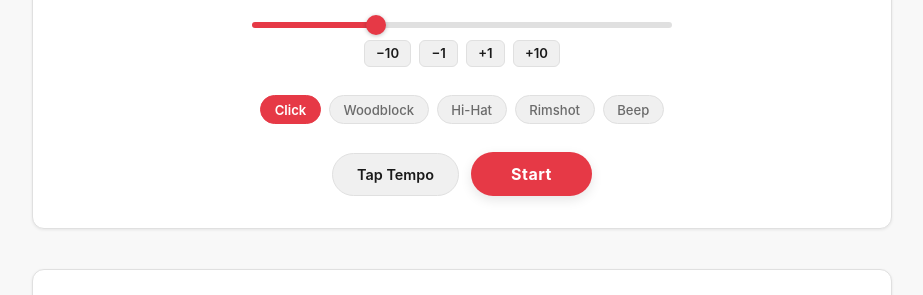
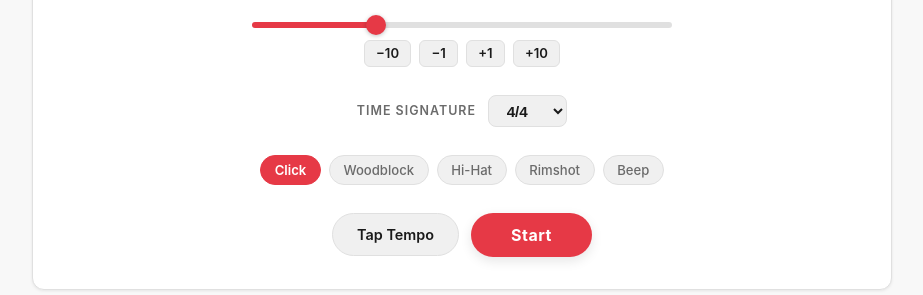
Before and after one commit to ustadlostad/drumio, a website: page index.html in a window 1280 px wide. Shown: the part 284-579 px from the top of the page, without its empty margins (178-1101 px from the left). Drawn offline with Linux system fonts and the light colour scheme.

Commit message:
feat: add time signature selector to metronome (iteration 9)
- Add TIME_SIGNATURES config array (4/4, 3/4, 2/4, 6/8, 12/8)
- Expandable design: new signatures added by appending to array
- Metronome class: setTimeSignature(), per-sig accent beats & note value
- Dropdown UI in index.html, wired in app.js
- Beat dots rebuild on signature change
- CSS for time-sig-selector component

```diff
--- a/css/metronome.css
+++ b/css/metronome.css
@@ -328,3 +328,38 @@
   color: var(--color-text-muted);
   margin-top: 0.15rem;
 }
+
+/* ─── Time Signature Selector ────────────────────────────────────── */
+
+.time-sig-selector {
+  display: flex;
+  align-items: center;
+  gap: 0.75rem;
+}
+
+.time-sig-label {
+  font-size: 0.78rem;
+  font-weight: 600;
+  letter-spacing: 1px;
+  text-transform: uppercase;
+  color: var(--color-text-muted);
+}
+
+.time-sig-select {
+  background-color: var(--color-surface-alt);
+  color: var(--color-text);
+  border: 1px solid var(--color-border);
+  padding: 0.35rem 0.85rem;
+  font-size: 0.95rem;
+  font-weight: 700;
+  border-radius: 8px;
+  cursor: pointer;
+  outline: none;
+  transition: border-color 0.15s ease, box-shadow 0.15s ease;
+}
+
+.time-sig-select:hover,
+.time-sig-select:focus {
+  border-color: var(--color-accent);
+  box-shadow: 0 0 0 2px var(--color-accent-soft);
+}
--- a/index.html
+++ b/index.html
@@ -67,6 +67,12 @@
               <button class="nudge-btn" data-delta="1">+1</button>
               <button class="nudge-btn" data-delta="10">+10</button>
             </div>
+          </div>
+
+          <!-- Time signature selector -->
+          <div class="time-sig-selector">
+            <label class="time-sig-label" for="timeSigSelect">Time Signature</label>
+            <select class="time-sig-select" id="timeSigSelect" aria-label="Time signature"></select>
           </div>
 
           <!-- Sound selector -->
--- a/js/app.js
+++ b/js/app.js
@@ -30,13 +30,14 @@ function toggleTheme() {
 // ─── Metronome UI ─────────────────────────────────────────────────
 
 function initMetronomeUI() {
-  const playBtn      = document.getElementById("playBtn");
-  const tapBtn       = document.getElementById("tapBtn");
-  const bpmSlider    = document.getElementById("bpmSlider");
-  const bpmNumber    = document.getElementById("bpmNumber");
+  const playBtn       = document.getElementById("playBtn");
+  const tapBtn        = document.getElementById("tapBtn");
+  const bpmSlider     = document.getElementById("bpmSlider");
+  const bpmNumber     = document.getElementById("bpmNumber");
   const beatIndicator = document.getElementById("beatIndicator");
-  const soundBtns    = document.querySelectorAll(".sound-btn");
-  const nudgeBtns    = document.querySelectorAll(".nudge-btn");
+  const soundBtns     = document.querySelectorAll(".sound-btn");
+  const nudgeBtns     = document.querySelectorAll(".nudge-btn");
+  const timeSigSelect = document.getElementById("timeSigSelect");
 
   if (!playBtn) return; // metronome section not on this page
 
@@ -52,7 +53,19 @@ function initMetronomeUI() {
   }
   buildBeatDots(metronome.beatsPerBar);
 
-  // ── Update BPM display & slider fill ─────────────────────────
+  // ── Time signature dropdown ───────────────────────────────────
+  TIME_SIGNATURES.forEach((sig) => {
+    const opt = document.createElement("option");
+    opt.value = sig.id;
+    opt.textContent = sig.label;
+    timeSigSelect.appendChild(opt);
+  });
+  timeSigSelect.value = metronome.timeSignature.id;
+
+  timeSigSelect.addEventListener("change", () => {
+    metronome.setTimeSignature(timeSigSelect.value);
+    buildBeatDots(metronome.beatsPerBar);
+  });
   function syncBpm(value) {
     metronome.setBpm(value);
     const clamped = metronome.bpm;
--- a/js/metronome.js
+++ b/js/metronome.js
@@ -11,6 +11,19 @@ const BPM_MIN = 20;
 const BPM_MAX = 300;
 const SCHEDULE_AHEAD = 0.1;   // seconds to look ahead
 const SCHEDULER_INTERVAL = 25; // ms between scheduler ticks
+
+// ─── Time Signatures ──────────────────────────────────────────────
+// To add more time signatures in the future, simply append entries here.
+// beats      – total pulses per bar
+// noteValue  – denominator (4 = quarter, 8 = eighth)
+// accentBeats – 0-indexed pulse positions that receive the accent sound
+const TIME_SIGNATURES = [
+  { id: "4/4",  label: "4/4",  beats: 4,  noteValue: 4, accentBeats: [0] },
+  { id: "3/4",  label: "3/4",  beats: 3,  noteValue: 4, accentBeats: [0] },
+  { id: "2/4",  label: "2/4",  beats: 2,  noteValue: 4, accentBeats: [0] },
+  { id: "6/8",  label: "6/8",  beats: 6,  noteValue: 8, accentBeats: [0, 3] },
+  { id: "12/8", label: "12/8", beats: 12, noteValue: 8, accentBeats: [0, 3, 6, 9] },
+];
 
 // ─── Sound Synthesisers ───────────────────────────────────────────
 
@@ -114,10 +127,11 @@ const SOUNDS = {
 
 class Metronome {
   constructor() {
-    this.bpm        = 100;
-    this.isPlaying  = false;
-    this.sound      = "click";
-    this.beatsPerBar = 4;
+    this.bpm           = 100;
+    this.isPlaying     = false;
+    this.sound         = "click";
+    this.timeSignature = TIME_SIGNATURES[0]; // default 4/4
+    this.beatsPerBar   = this.timeSignature.beats;
 
     this._audioCtx      = null;
     this._nextBeatTime  = 0;
@@ -167,6 +181,14 @@ class Metronome {
     if (SOUNDS[name]) this.sound = name;
   }
 
+  setTimeSignature(id) {
+    const sig = TIME_SIGNATURES.find(s => s.id === id);
+    if (!sig) return;
+    this.timeSignature = sig;
+    this.beatsPerBar   = sig.beats;
+    this._currentBeat  = 0;
+  }
+
   /** Tap Tempo — call on each tap, returns updated BPM */
   tap() {
     const now = performance.now();
@@ -197,7 +219,7 @@ class Metronome {
   _schedule() {
     const ctx = this._audioCtx;
     while (this._nextBeatTime < ctx.currentTime + SCHEDULE_AHEAD) {
-      const isAccent = this._currentBeat === 0;
+      const isAccent = this.timeSignature.accentBeats.includes(this._currentBeat);
       SOUNDS[this.sound](ctx, this._nextBeatTime, isAccent);
 
       // Fire visual callback slightly before the beat
@@ -208,7 +230,7 @@ class Metronome {
         if (this.onBeat) this.onBeat(beat, bpb, isAccent);
       }, delay);
 
-      this._nextBeatTime += 60 / this.bpm;
+      this._nextBeatTime += (60 / this.bpm) * (4 / this.timeSignature.noteValue);
       this._currentBeat  = (this._currentBeat + 1) % this.beatsPerBar;
     }
   }
```
Also changed, not shown: iteration-plan.md (+35 -0 lines).
